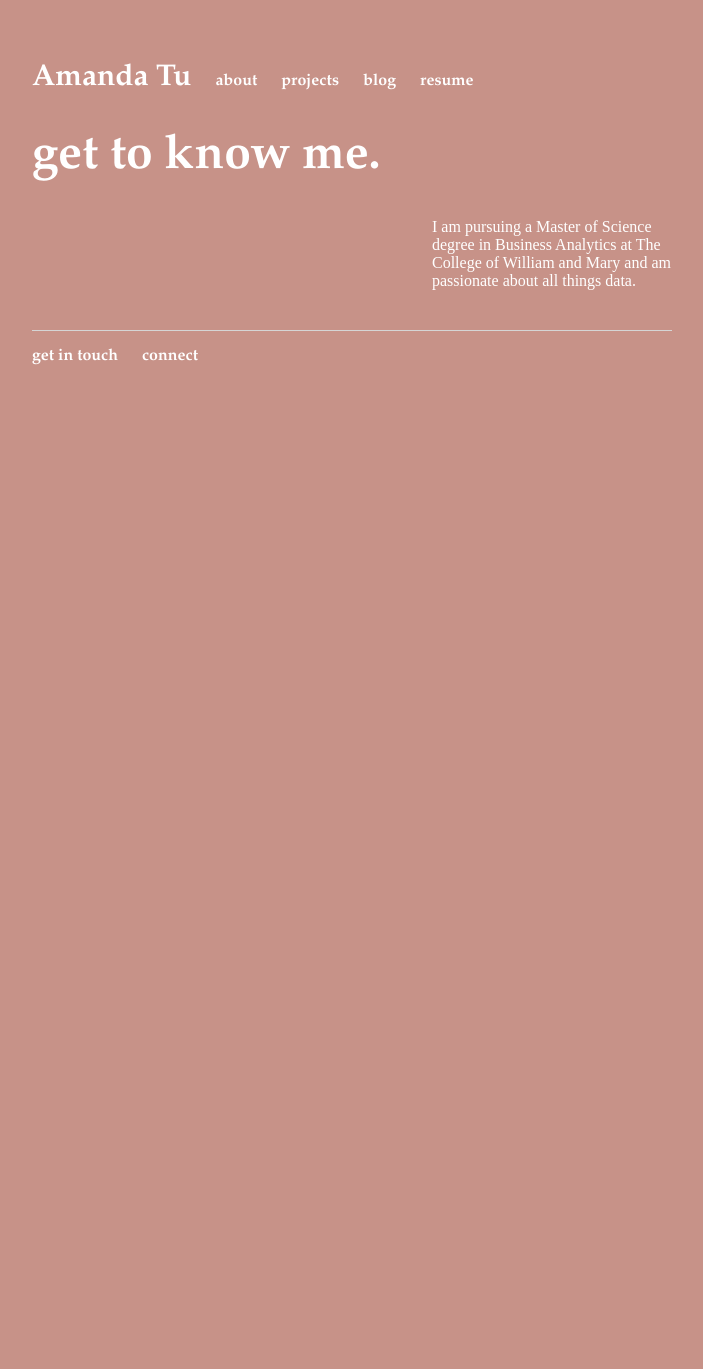
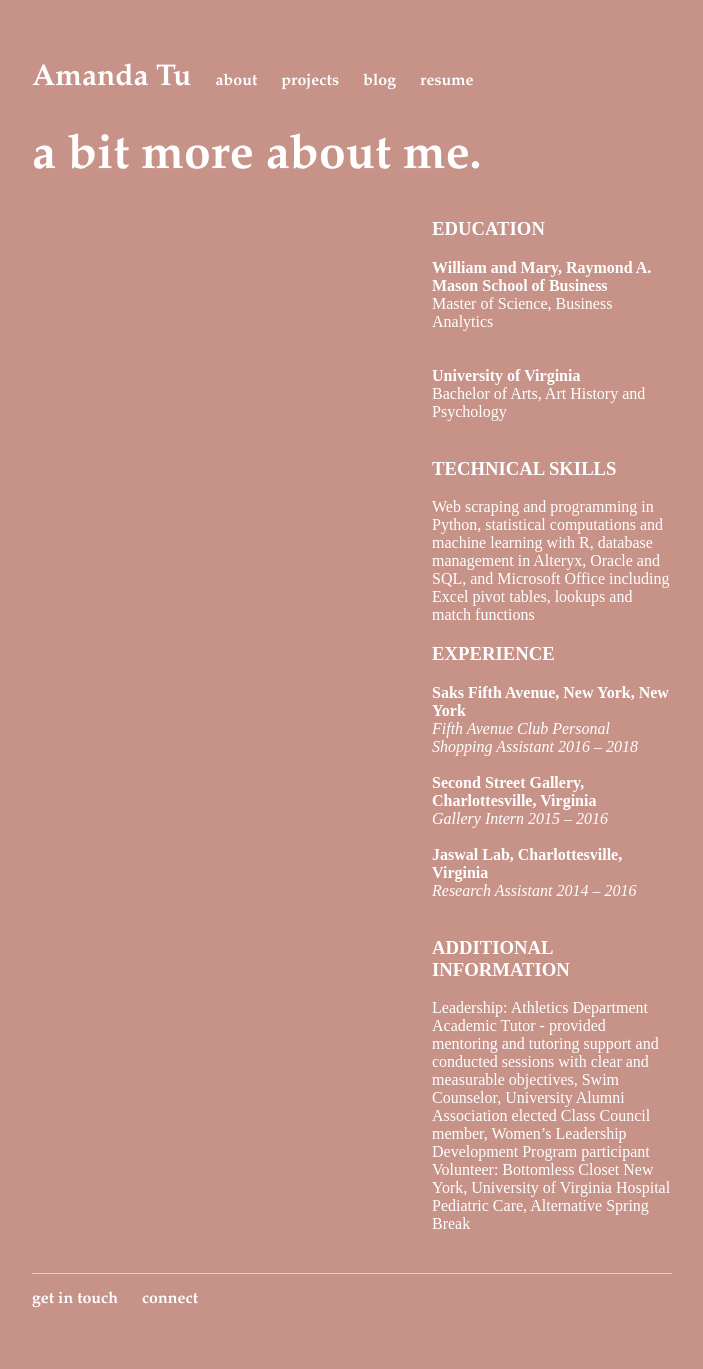
Before and after one commit to amanda-t2/amanda-t2.github.io, a Jekyll site: the page built from about/index.html, in a window 1280 px wide. Shown: the whole page, without its empty margins (288-991 px from the left). Built offline with Jekyll 4.4.1, drawn with Linux system fonts in a browser that asks for light colours; before the commit the page ends 900 px from its top, so only the background shows below that.

Commit message:
Update index.html

```diff
--- a/about/index.html
+++ b/about/index.html
@@ -1,9 +1,36 @@
 ---
 layout: default
-title: get to know me.
+title: a bit more about me.
 ---
 	<h1>{{ page.title }}</h1>
 	<ul class="posts">
-		I am pursuing a Master of Science degree in Business Analytics at The College of William and Mary and am passionate about
-		all things data. <br>
+		<h3> EDUCATION </h3>
+		<strong> William and Mary, Raymond A. Mason School of Business </strong><br>
+		Master of Science, Business Analytics<br>
+		<br>
+		<br>
+
+		<strong> University of Virginia </strong><br>
+		Bachelor of Arts, Art History and Psychology <br>
+		<br>
+
+		<h3> TECHNICAL SKILLS </h3>
+Web scraping and programming in Python, statistical computations and machine learning with R, database management in Alteryx, Oracle and
+SQL, and Microsoft Office including Excel pivot tables, lookups and match functions
+
+		<h3> EXPERIENCE </h3>
+<strong> Saks Fifth Avenue, New York, New York </strong> <br>
+		<i> Fifth Avenue Club Personal Shopping Assistant 2016 – 2018 </i><br>
+	<br>
+<strong> Second Street Gallery, Charlottesville, Virginia </strong> <br>
+<i> Gallery Intern 2015 – 2016 </i><br>
+	<br>
+<strong> Jaswal Lab, Charlottesville, Virginia </strong> <br>
+		<i> Research Assistant 2014 – 2016</i><br>
+	<br>
+	<h3> ADDITIONAL INFORMATION </h3>
+Leadership: Athletics Department Academic Tutor - provided mentoring and tutoring support and conducted sessions
+with clear and measurable objectives, Swim Counselor, University Alumni Association elected Class Council member,
+Women’s Leadership Development Program participant<br>
+Volunteer: Bottomless Closet New York, University of Virginia Hospital Pediatric Care, Alternative Spring Break
 	</ul>
```
